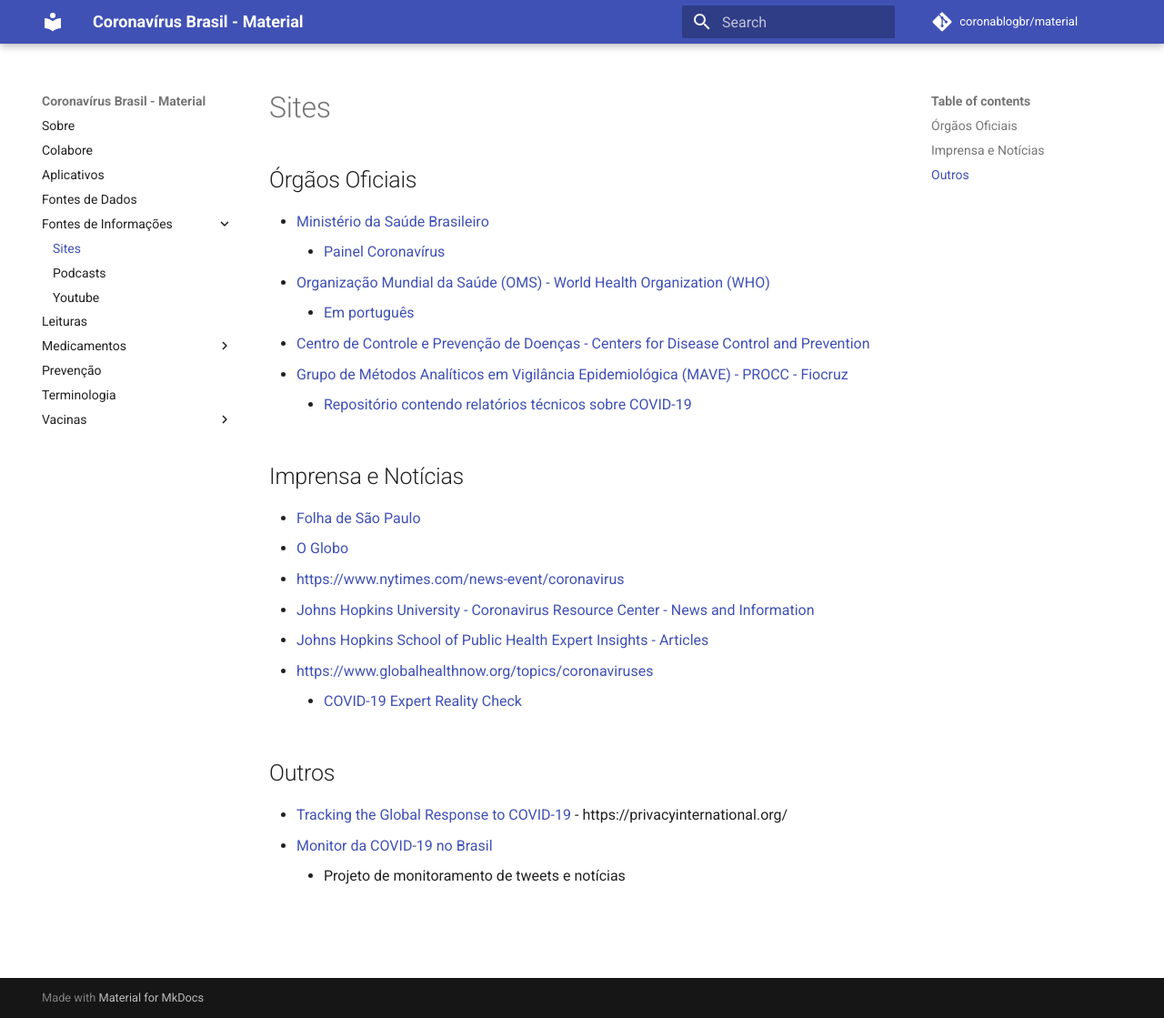
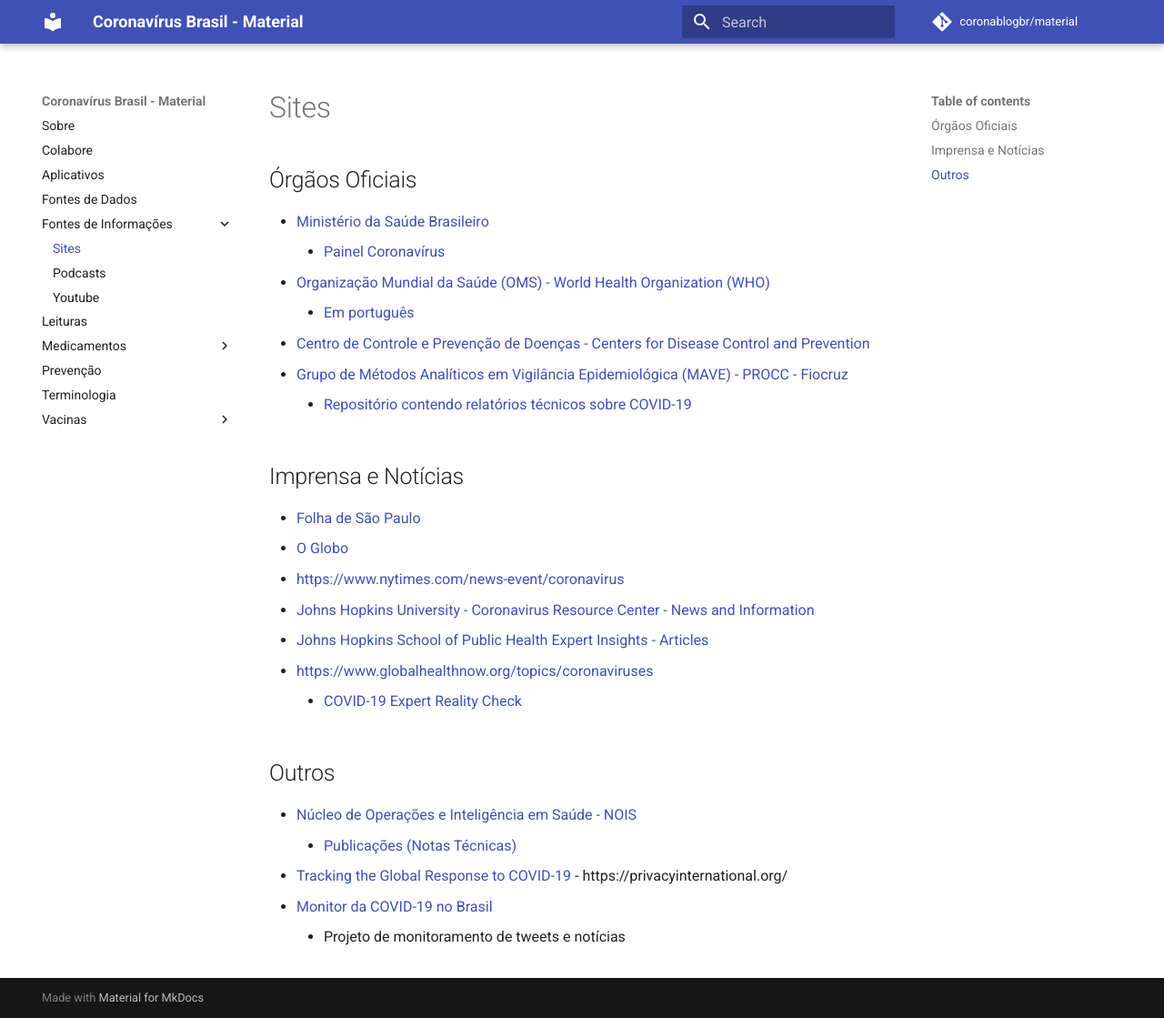
Before and after one commit to coronablogbr/material, an MkDocs documentation site: the page built from docs/sites.md, in a window 1280 px wide and 1119 px high. Shown: the whole window at 91% size. Built offline with MkDocs 1.6.1 and Material for MkDocs 9.7.7, drawn with Linux system fonts in a browser that asks for light colours; comment, search, counter and statistics services are not loaded.

Commit message:
Fonte de Informações: NOIS

```diff
--- a/docs/sites.md
+++ b/docs/sites.md
@@ -22,6 +22,8 @@
 
 ## Outros
 
+- [Núcleo de Operações e Inteligência em Saúde - NOIS](https://sites.google.com/view/nois-pucrio/home)
+    - [Publicações (Notas Técnicas)](https://sites.google.com/view/nois-pucrio/publica%C3%A7%C3%B5es)
 - [Tracking the Global Response to COVID-19](https://privacyinternational.org/examples/tracking-global-response-covid-19) - https://privacyinternational.org/
 - [Monitor da COVID-19 no Brasil](https://fgrehm.github.io/monitor-covid19-br/)
     - Projeto de monitoramento de tweets e notícias
```
